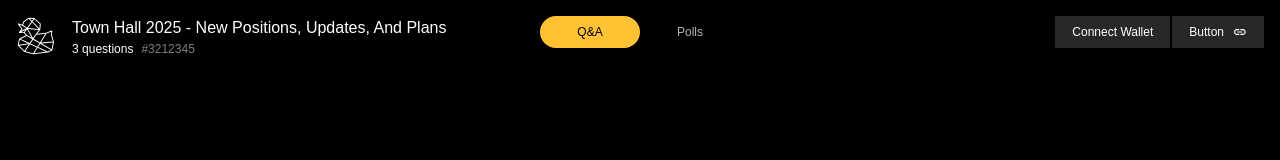
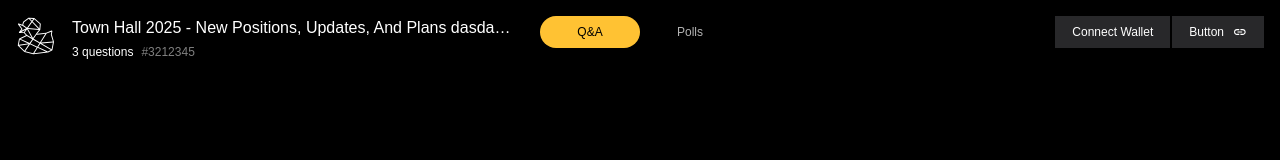
Before and after one commit to acid-info/qaku.app, a Next.js app: page /user/qna in a window 1280 px wide. Shown: the top 160 px of the page. Built offline with nearby package versions, Linux system fonts and the light colour scheme.

Commit message:
feat: enable ellipsis for navbar text overflow

```diff
--- a/src/components/Navbar/DefaultNav.tsx
+++ b/src/components/Navbar/DefaultNav.tsx
@@ -60,7 +60,7 @@ const DefaultNav = ({
           <h1>{title}</h1>
         ) : (
           <Info>
-            <p>{title}</p>
+            <Title>{title}</Title>
             <Details>
               <Badge $mode={mode}>{mode === 'qna' ? 'Q&A' : 'Polls'}</Badge>
               <Row gap={8}>
@@ -116,6 +116,7 @@ const Container = styled.header`
   display: flex;
   width: 100%;
   padding: 16px;
+  gap: 16px;
   justify-content: space-between;
   align-items: flex-start;
 `
@@ -123,6 +124,7 @@ const Container = styled.header`
 const Left = styled.div`
   display: flex;
   align-items: center;
+  flex: 1;
 `
 
 const Info = styled.div`
@@ -135,8 +137,10 @@ const Info = styled.div`
 
 const Navbar = styled.nav`
   display: flex;
+  flex: 1;
+  align-items: center;
+  justify-content: flex-end;
   gap: 8px;
-  align-items: center;
 `
 
 const Row = styled.div<{ gap?: number }>`
@@ -188,4 +192,16 @@ const CustomButton = styled(Button)<{ $color: 'yellow' | 'red' }>`
   }
 `
 
+const Title = styled.h1`
+  font-size: var(--body1-font-size);
+  line-height: var(--body1-line-height);
+
+  display: -webkit-inline-box;
+  -webkit-box-orient: vertical;
+  overflow: hidden;
+  text-overflow: ellipsis;
+  -webkit-line-clamp: 1;
+  word-break: break-all;
+`
+
 export default DefaultNav
--- a/src/components/Navbar/UserNav.tsx
+++ b/src/components/Navbar/UserNav.tsx
@@ -33,7 +33,7 @@ const UserNav = ({ mode, title, count, id, onModeChange }: UserNavProps) => {
           <QakuLogo width={40} height={40} />
         </Link>
         <Info>
-          <p>{title}</p>
+          <Title>{title}</Title>
           <CountAndId>
             <p>
               {numberWithCommas(count)} {renderUnit(mode, count)}
@@ -53,9 +53,9 @@ const UserNav = ({ mode, title, count, id, onModeChange }: UserNavProps) => {
           itemWidth="100px"
         />
       </TabWrapper>
-      <nav>
+      <Nav>
         <WalletConnect />
-      </nav>
+      </Nav>
     </Container>
   )
 }
@@ -64,6 +64,7 @@ const Container = styled.header`
   display: flex;
   width: 100%;
   padding: 16px;
+  gap: 16px;
   justify-content: space-between;
   align-items: flex-start;
 `
@@ -71,12 +72,14 @@ const Container = styled.header`
 const Left = styled.div`
   display: flex;
   align-items: center;
+  flex: 1;
 `
 
 const Info = styled.div`
   margin-left: 16px;
   display: flex;
   max-width: 439px;
+  width: 100%;
   flex-direction: column;
   align-items: flex-start;
   gap: 4px;
@@ -96,10 +99,26 @@ const CountAndId = styled.div`
 
 const TabWrapper = styled.div`
   display: flex;
-  position: absolute;
-  left: 50%;
-  transform: translateX(-50%);
   align-items: center;
 `
 
+const Title = styled.h1`
+  font-size: var(--body1-font-size);
+  line-height: var(--body1-line-height);
+
+  display: -webkit-inline-box;
+  -webkit-box-orient: vertical;
+  overflow: hidden;
+  text-overflow: ellipsis;
+  -webkit-line-clamp: 1;
+  word-break: break-all;
+`
+
+const Nav = styled.nav`
+  display: flex;
+  flex: 1;
+  align-items: center;
+  justify-content: flex-end;
+`
+
 export default UserNav
--- a/src/components/Sidebar/Sidebar.tsx
+++ b/src/components/Sidebar/Sidebar.tsx
@@ -22,4 +22,8 @@ const SidebarWrapper = styled.aside`
   overflow: hidden;
   justify-content: flex-start;
   padding: 16px;
+
+  a {
+    width: fit-content;
+  }
 `
--- a/src/layouts/DefaultLayout/User.layout.tsx
+++ b/src/layouts/DefaultLayout/User.layout.tsx
@@ -11,7 +11,7 @@ export default function UserLayout(props: PropsWithChildren<Props>) {
       <Container>
         <UserNav
           mode={'qna'}
-          title="Town Hall 2025 - New Positions, Updates, And Plans"
+          title="Town Hall 2025 - New Positions, Updates, And Plans dasdasd sffsd"
           count={3}
           id="3212345"
           onModeChange={(newMode) => console.log(newMode)}
```
